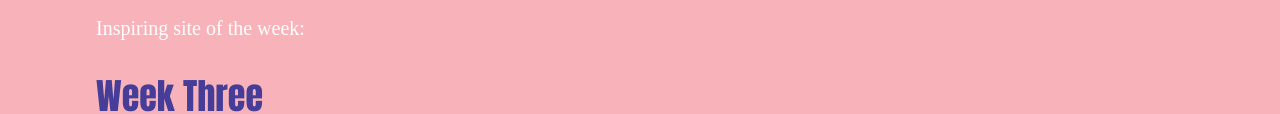
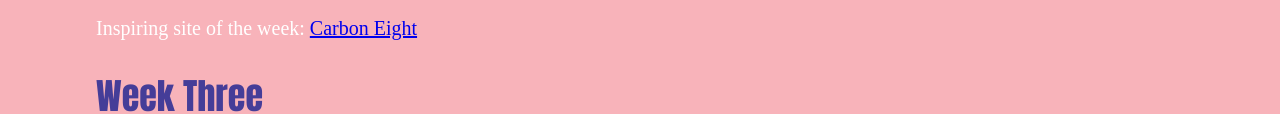
Before and after one commit to JulissaM/JulissaM.github.io, a plain HTML site: page design-journal.html in a window 1280 px wide. Shown: the part 1041-1155 px from the top of the page. Drawn offline with Linux system fonts and the light colour scheme.

Commit message:
Added inspiring site of the week

```diff
--- a/design-journal.html
+++ b/design-journal.html
@@ -33,7 +33,7 @@
         <h2>Week Two</h2>
         <p>Prompt: What are you planning to do for project 1? What content do you plan to show? How will you make each page unique while maintaining a cohesive design across the project? How will your color palette, imagery, and typography choice complement your subject matter?</p>
         <p>Response: For project 1, the topic I decided to choose is about Aguas Frescas or “fresh water” because I wanted to work with something fun a colorful but also meaningful to myself and my culture. My plan to make each page unique while maintaining a cohesive design across the project is to simply focus on the topic of the individual page and build what fits with the information and not just copy the page before. This will be easy since instead of focusing on a different flavor of “fresh water” in each page, the topics I’m focusing on is about Aguas Frescas, the history, recipes, and where to get them locally in Portland. For my imagery, I want to have a nice mix of photography and illustrations and mainly use colors that naturally appear in Aguas Frescas. For typography, I’m planning on using some clean san serif typefaces to not take away too much from the visuals but I also want to incorporate some fun and wavy typefaces that move on your screen to bring some motion onto my project.</p>
-        <p>Inspiring site of the week: <a href=""></a></p>
+        <p>Inspiring site of the week: <a href="https://www.carbon8.org.au">Carbon Eight</a></p>
       </section>
       <section>
         <h2>Week Three</h2>
```
